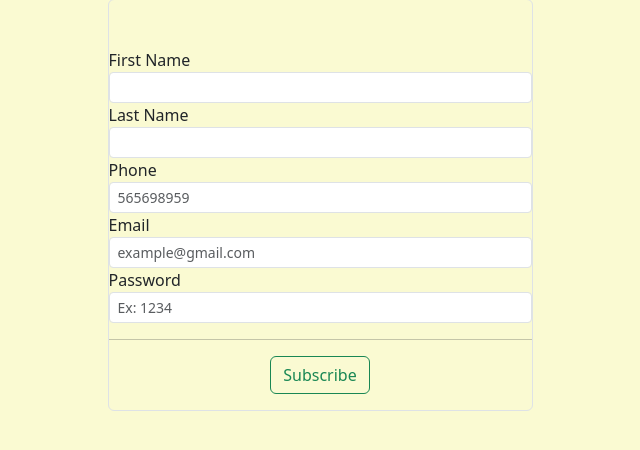
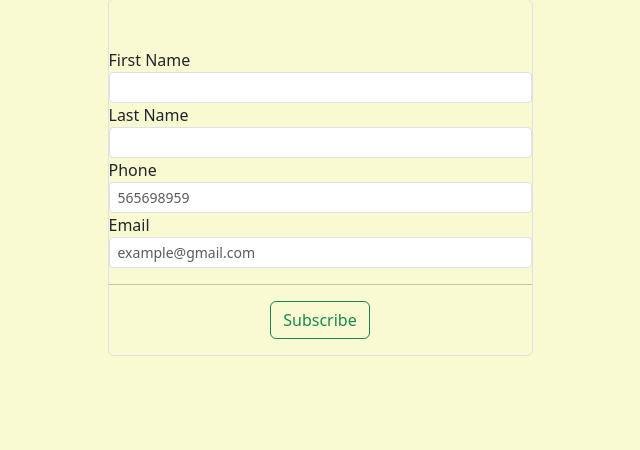
Before and after one commit to khalid586/Kazi-Shop, a Django app: page /subscribe/ in a window 1280 px wide. Shown: the part 265-715 px from the top of the page, without its empty margins (320-960 px from the left). Run offline with Django 4.2, Linux system fonts and the light colour scheme.

Commit message:
Subscription model attribute adjusted

```diff
--- a/store/shopStore/models/subscriber.py
+++ b/store/shopStore/models/subscriber.py
@@ -5,7 +5,6 @@ class Subscriber(models.Model):
     last_name = models.CharField(max_length = 50)
     phone = models.CharField(max_length = 15)
     email = models.EmailField()
-    password = models.CharField(max_length = 500)
 
     def __str__(self):
         return self.first_name
--- a/store/shopStore/templates/subscribe.html
+++ b/store/shopStore/templates/subscribe.html
@@ -59,17 +59,6 @@
                     class=" form-control-sm form-control" placeholder="example@gmail.com">
                 </div>
 
-
-                <!-- password -->
-                <div class="form-group">
-                    <label for="">Password</label>
-                    <input type="password"
-                    name="password"
-                    id=""
-                    value="{{values.password}}"
-                     class="form-control form-control-sm" placeholder="Ex: 1234">
-                </div>
-
                 <hr>
                 <div class="form-group">
                     <p align = "center"><input class="btn btn-outline-success" type="submit" value="Subscribe"></p>
--- a/store/shopStore/views.py
+++ b/store/shopStore/views.py
@@ -80,8 +80,6 @@ class Signup(View):
             'last_name' : last_name,
             'phone' : phone,
             'email': email
-
-
         }
         customer = Customer(first_name = first_name , last_name = last_name , phone = phone , email = email , password = password)
 
@@ -120,7 +118,6 @@ class Subscribe(View):
         last_name = postData.get('lastname')
         phone = postData.get('phone')
         email = postData.get('email')
-        password = postData.get('password')
 
         errorMessage = None
         value = {
@@ -128,10 +125,8 @@ class Subscribe(View):
             'last_name' : last_name,
             'phone' : phone,
             'email': email
-
-
         }
-        subscriber = Subscriber(first_name = first_name , last_name = last_name , phone = phone , email = email , password = password)
+        subscriber = Subscriber(first_name = first_name , last_name = last_name , phone = phone , email = email)
 
         if len(first_name) < 4:
             errorMessage = 'First Name should be atleast 4 characters'
@@ -141,14 +136,11 @@ class Subscribe(View):
             errorMessage = 'Phone number should be atleast 11 characters'
         elif not email:
             errorMessage = 'Email field cannot be blank'
-        elif len(password) < 4:
-            errorMessage = 'Password should be atleast 4 characters'
 
         elif subscriber.isExists():
             errorMessage = 'You have already subscribed with this email'
 
         if not errorMessage:
-            subscriber.password = make_password(subscriber.password)
             subscriber.register()
 
             return render(request,'successful_subscribe.html')
```
Also changed, not shown: store/db.sqlite3, store/shopStore/migrations/0009_remove_subscriber_password.py (added).
